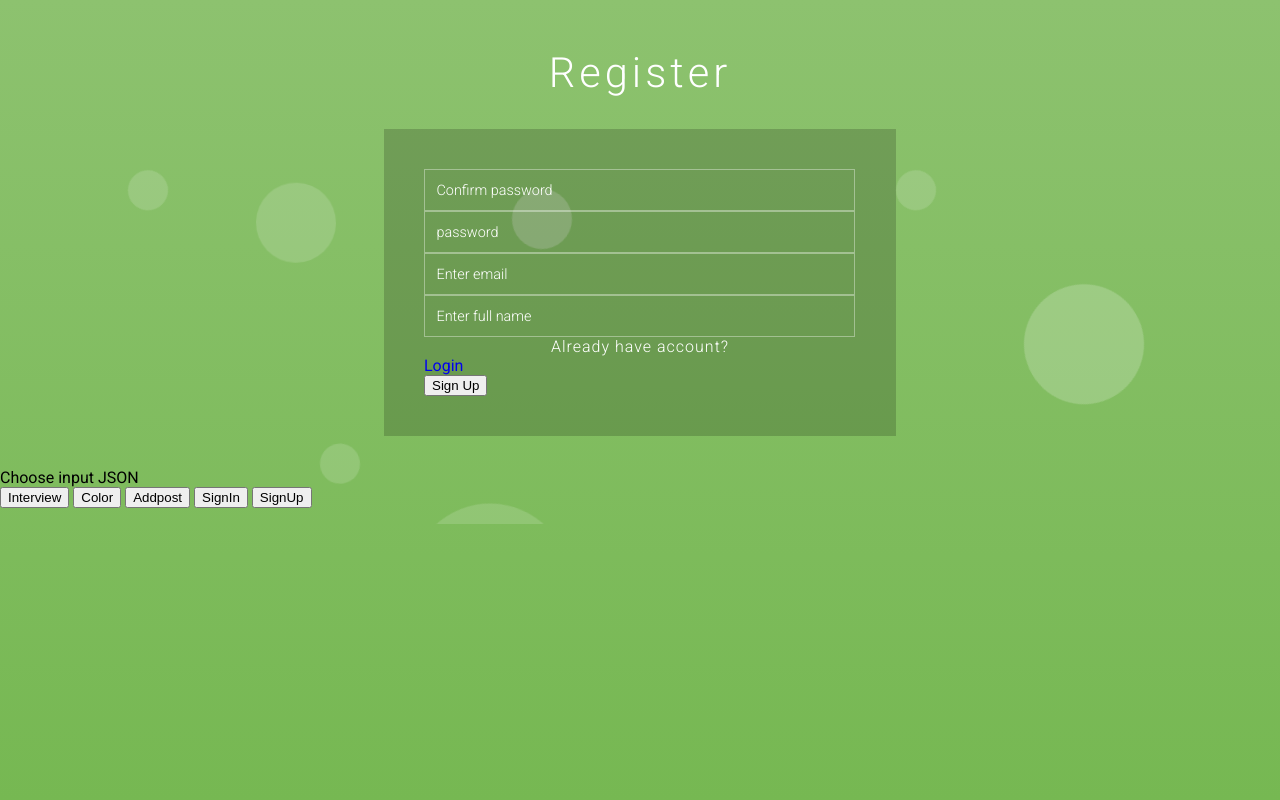
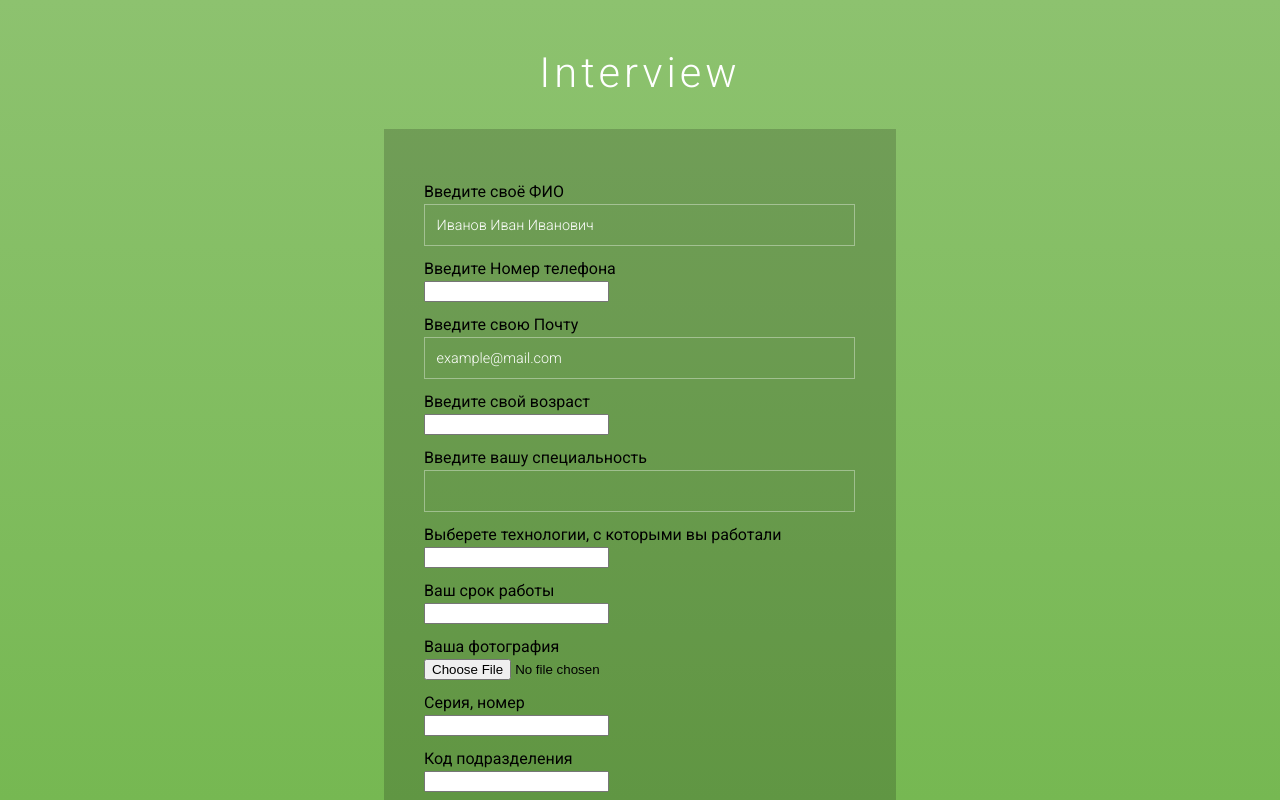
Before and after one commit to paul7026/JSON-parser, a plain HTML site: page index.html in a window 1280 px wide. Both pictures are taken after a click on the button "Interview". Shown: the top 800 px of the page. Drawn offline with Linux system fonts and the light colour scheme.

Commit message:
made style

```diff
--- a/css/style.css
+++ b/css/style.css
@@ -872,3 +872,82 @@ input.checkbox:checked:after {
     padding: 1em 0 0;
   }
 }
+
+.footer {
+  display: flex;
+  flex-direction: column;
+  align-items: center;
+}
+.footer__title {
+  font-size: 1.5em;
+  color: #fff;
+  font-weight: 100;
+  margin-bottom: 20px;
+}
+
+.footer__box {
+  display: flex;
+  flex-wrap: wrap;
+  justify-content: center;
+}
+.footer__button {
+  width: 100px;
+  height: 40px;
+  background-color: white;
+  outline: none;
+  border: none;
+  margin-right: 10px;
+  margin-top: 10px;
+}
+
+.footer__button:last-child {
+  margin-right: 0;
+}
+
+.footer__button:hover,
+.button:hover {
+  color: white;
+  background-color: #000;
+}
+
+.footer__button:focus,
+.button:focus {
+  color: white;
+  background-color: #000;
+}
+
+.form__lable {
+  color: black;
+  width: 100%;
+  display: flex;
+  margin-bottom: 3px;
+  margin-top: 13px;
+}
+.button {
+  width: 150px;
+  font-size: 16px;
+  height: 30px;
+  margin-bottom: 10px;
+  outline: none;
+  border: none;
+}
+.form__ref {
+  display: flex;
+  margin-top: 15px;
+  margin-bottom: 10px;
+}
+
+.form__title-ref {
+  margin-right: 10px;
+  margin-left: 10px;
+}
+
+.form__ref-box {
+  display: flex;
+  margin-top: 15px;
+  margin-bottom: 15px;
+}
+
+.form__ref-block {
+  display: flex;
+}
--- a/index.html
+++ b/index.html
@@ -24,31 +24,21 @@ License URL: http://creativecommons.org/licenses/by/3.0/
     <div class="main-agileinfo">
       <div class="agileits-top">
         <form action="#" method="post" id="form">
-          <!-- <input class="text" type="text" name="Username" placeholder="Username" required="">
-          <input class="text email" type="email" name="email" placeholder="Email" required="">
-          <input class="text" type="password" name="password" placeholder="Password" required="">
-          <input class="text w3lpass" type="password" name="password" placeholder="Confirm Password" required="">
-          <div class="wthree-text">
-            <label class="anim">
-              <input type="checkbox" class="checkbox" required="">
-              <span>I Agree To The Terms & Conditions</span>
-            </label>
-            <div class="clear"> </div>
-          </div>
-          <input type="submit" value="SIGNUP"> -->
 					<div id="references"></div>
-					<div id="buttons"></div>
+					<!-- <div id="buttons"></div> -->
         </form>
       </div>
     </div>
     <!-- copyright -->
-		<div>
-			<h2>Choose input JSON</h2>
-			<button class="footer__button" id="interview" value="/interview.json">Interview</button>
-			<button class="footer__button" id="color" value="/colorsheme.json">Color</button>
-			<button class="footer__button" id="add-post" value="addpost.json">Addpost</button>
-			<button class="footer__button" id="sign-in" value='/signin.json'>SignIn</button>
-			<button class="footer__button" id="sign-up" value="/signup.json">SignUp</button>
+		<div class="footer">
+			<h2 class= "footer__title">Choose input JSON</h2>
+      <div class="footer__box">
+        <button class="footer__button" id="interview" data-url="/JSON/interview.json">Interview</button>
+			  <button class="footer__button" id="color" data-url="/JSON/colorsheme.json">Color</button>
+			  <button class="footer__button" id="add-post" data-url="/JSON/addpost.json">Addpost</button>
+			  <button class="footer__button" id="sign-in" data-url='/JSON/signin.json'>SignIn</button>
+			  <button class="footer__button" id="sign-up" data-url="/JSON/signup.json">SignUp</button>
+      </div>
 		</div>
     <!-- //copyright -->
     <ul class="colorlib-bubbles">
@@ -64,6 +54,6 @@ License URL: http://creativecommons.org/licenses/by/3.0/
       <li></li>
     </ul>
 	</div>
-	<script src="script.js"></script>
+	<script src="main.js"></script>
 </body>
 </html>
--- /dev/null
+++ b/main.js
@@ -0,0 +1,122 @@
+class DbApi {
+  constructor() {}
+
+  async getDbData(url) {
+    const dataResponse = await fetch(url);
+    const dataJson = await dataResponse.json();
+    return dataJson;
+  }
+}
+
+const main = document.querySelector("#mains");
+const form = document.querySelector("#form");
+const chosenButtons = document.querySelectorAll(".footer__button");
+
+chosenButtons.forEach((el) => {
+  el.addEventListener("click", function (e) {
+    form.innerHTML = "";
+    main.removeChild(main.firstChild);
+    let target = e.target;
+    let url = target.dataset.url;
+    if (url) {
+      fetchUrl(url);
+    }
+  });
+});
+
+const dbApi = new DbApi();
+
+function fetchUrl(url) {
+  dbApi
+    .getDbData(url)
+    .then((obj) => {
+      console.log(obj);
+      //
+
+      console.log("Object", obj);
+      const name = document.createElement("h1");
+      name.textContent = obj.name;
+      name.classList = "main__title";
+      main.prepend(name);
+      const refBox = document.createElement("div");
+      refBox.classList = "form__ref-box";
+
+      const { fields, references, buttons } = obj;
+      if (fields !== undefined) {
+        fields.forEach((field) => {
+          addInput(field);
+        });
+      }
+      if (references !== undefined) {
+        references.forEach((ref) => {
+          form.append(refBox);
+          addRef(ref);
+        });
+      }
+      if (buttons !== undefined) {
+        buttons.forEach((button) => {
+          addButton(button);
+        });
+      }
+
+      console.log(fields);
+      console.log(references);
+      console.log(buttons);
+
+      function addInput(field) {
+        const label = document.createElement("lebel");
+        label.classList = "form__lable";
+        const input = document.createElement("input");
+        label.textContent = field.label;
+        //input prop start
+        input.className = "text";
+        input.type = field.input.type;
+        input.required = field.input.required;
+        if (
+          field.input.placeholder === undefined
+            ? (input.placeholder = "")
+            : (input.placeholder = field.input.placeholder)
+        );
+        form.append(label);
+        form.append(input);
+      }
+
+      function addRef(ref) {
+        const refBlock = document.createElement("div");
+        refBlock.classList = "form__ref-block";
+        refBox.append(refBlock);
+        const references = document.createElement("div");
+        references.classList = "form__ref";
+
+        if (ref.text !== undefined) {
+          const text = document.createElement("p");
+          text.classList = "form__title-ref";
+          text.textContent = ref["text without ref"];
+          const link = document.createElement("a");
+          link.textContent = ref.text;
+          link.href = ref.ref;
+          refBlock.append(text);
+          refBlock.append(link);
+        }
+        if (ref.input !== undefined) {
+          const inputRef = document.createElement("input");
+          inputRef.type = ref.input.type;
+          inputRef.required = ref.input.required;
+          inputRef.checked = +ref.input.checked;
+          refBlock.append(inputRef);
+        }
+      }
+
+      function addButton(button) {
+        const buttonsBlock = document.createElement("div");
+        form.append(buttonsBlock);
+        const buttons = document.createElement("button");
+        buttons.className = "button";
+        buttons.textContent = button.text;
+        buttonsBlock.append(buttons);
+      }
+    })
+    .catch(function (error) {
+      console.log(error);
+    });
+}
--- a/script.js
+++ /dev/null
@@ -1,91 +0,0 @@
-async function getResponse() {
-  const chosenButtons = document.querySelectorAll(".footer__button");
-  chosenButtons.forEach((el) => {
-    el.addEventListener("click", changeUrl);
-    console.log(el);
-  });
-  // const inrerviewButton = document.querySelector("#interview");
-  // const colorButton = document.querySelector("#color");
-  // const addPostButton = document.querySelector("#add-post");
-  // const signInButton = document.querySelector("#sign-in");
-  // const signUPButton = document.querySelector("#sign-up");
-  // inrerviewButton.addEventListener("click", changeJson);
-
-  let response = await fetch(changeUrl());
-  let obj = await response.json();
-  const form = document.querySelector("#form");
-  const refBlock = document.querySelector("#references");
-  const buttonsBlock = document.querySelector("#buttons");
-  const main = document.querySelector("#mains");
-  console.log("Object", obj);
-  const name = document.createElement("h1");
-  name.textContent = obj.name;
-  main.prepend(name);
-
-  const { fields, references = "null", buttons = "null" } = obj;
-
-  fields.forEach((field) => {
-    addInput(field);
-  });
-  references.forEach((ref) => {
-    addRef(ref);
-  });
-  buttons.forEach((button) => {
-    addButton(button);
-  });
-  console.log(fields);
-  console.log(references);
-  console.log(buttons);
-
-  function addInput(field) {
-    const label = document.createElement("lebel");
-    const input = document.createElement("input");
-    label.textContent = field.label;
-    //input prop start
-    input.className = "text";
-    input.type = field.input.type;
-    input.required = field.input.required;
-    if (field.input.placeholder === undefined) {
-      input.placeholder = "";
-    } else {
-      input.placeholder = field.input.placeholder;
-    }
-    //input prop end
-    form.prepend(label);
-    form.prepend(input);
-  }
-
-  function addRef(ref) {
-    const references = document.createElement("div");
-    const text = document.createElement("p");
-    const link = document.createElement("a");
-    const inputRef = document.createElement("input");
-    text.textContent = ref["text without ref"];
-    link.textContent = ref.text;
-    link.href = ref.ref;
-    // inputRef.type = ref.input.type;
-    refBlock.append(references);
-
-    if (ref.input !== undefined) {
-      references.append(inputRef);
-    }
-    references.append(text);
-    references.append(link);
-  }
-
-  function addButton(button) {
-    const buttons = document.createElement("button");
-    buttons.className = "button";
-    buttons.textContent = button.text;
-    buttonsBlock.append(buttons);
-  }
-
-  function changeUrl(event) {
-    let url = "signup.json";
-    // url = event.currentTarget.value;
-    // console.log(event.currentTarget.value);
-    return url;
-  }
-}
-
-getResponse();
```
Also changed, not shown: JSON/addpost.json (renamed from addpost.json), JSON/colorsheme.json (renamed from colorsheme.json), JSON/interview.json (renamed from interview.json), JSON/signin.json (renamed from signin.json), JSON/signup.json (renamed from signup.json).
